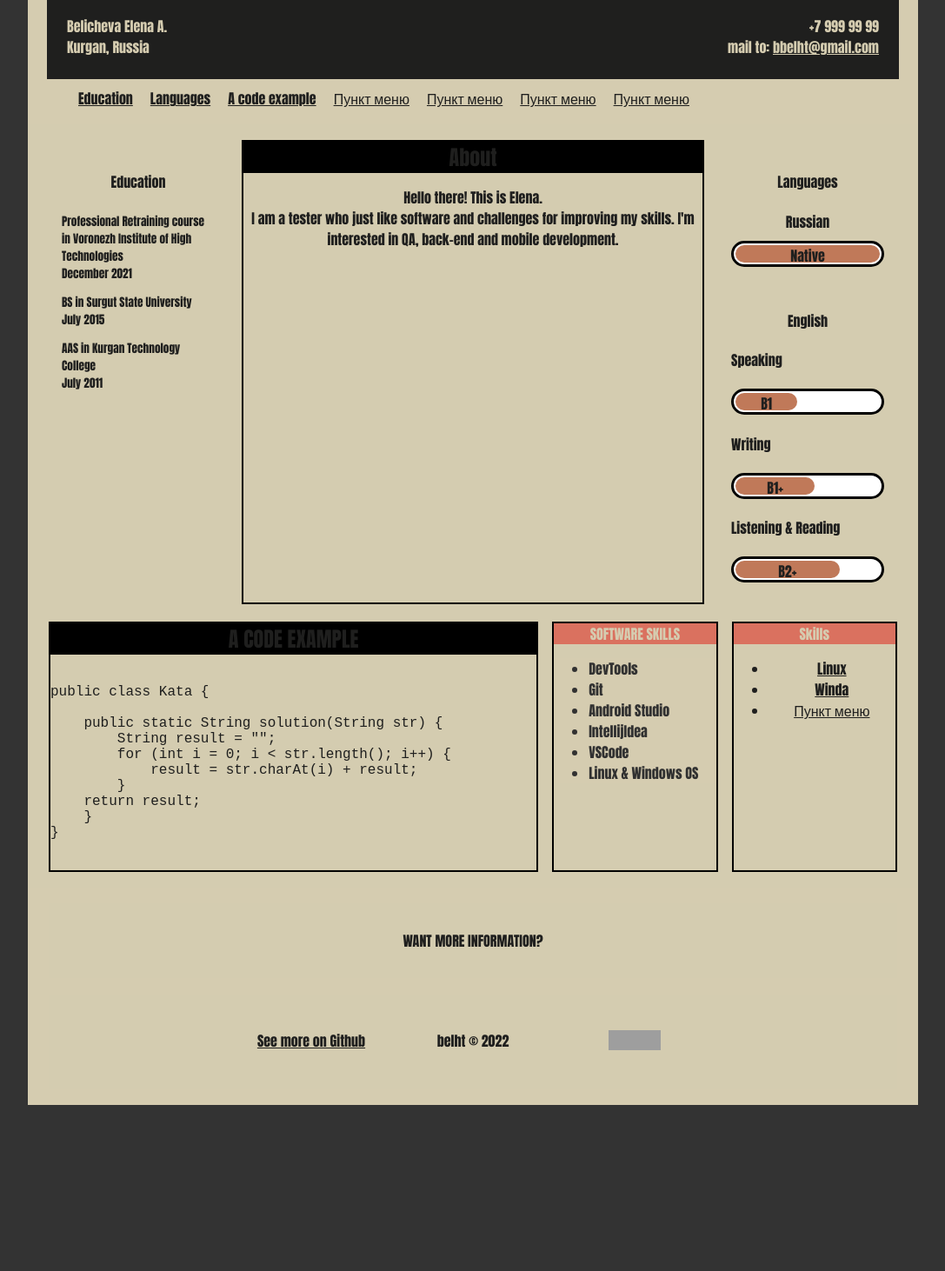
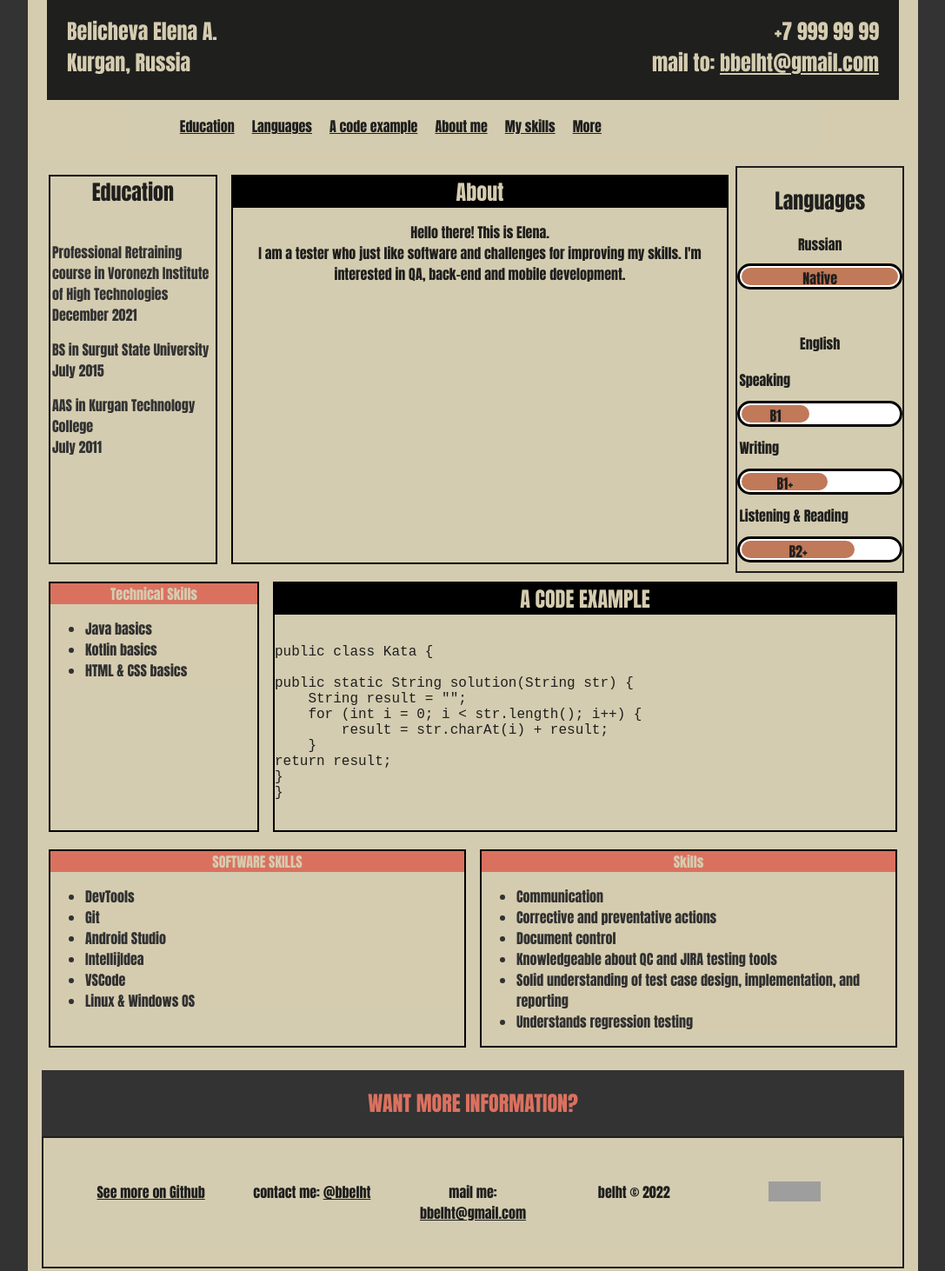
Before and after one commit to belht/rsschool-cv, a plain HTML site: page index.html in a window 1280 px wide. Shown: the part 279-1741 px from the top of the page at 87% size, without its empty margins (96-1183 px from the left). Before the commit the page ends 1550 px from the top, so only its background shows below. Drawn offline with Linux system fonts and the light colour scheme; grey boxes are pictures that could not be loaded.

Commit message:
docs: upd html

```diff
--- a/index.html
+++ b/index.html
@@ -62,50 +62,41 @@
 
               <div class="row" style="background-color: rgb(31, 31, 30); margin: 3px 14px 0px 14px">
                 <div class="column" style="background-color: rgb(31, 31, 30)">
-                    <h4 style="text-align:left; margin: 0">
-
-                            Belicheva Elena A.
-                                            <br>
+                    <h2 style="text-align:left; margin: 0">
+                            Belicheva Elena A.<br>
                                             Kurgan, Russia
 
-
-                    </h4>
+                    </h2>
             </div>
                 <div class="column" style="background-color: rgb(31, 31, 30)">
-                    <h4 style="text-align:right; margin: 0">
-
+                    <h2 style="text-align:right; margin: 0">
                             +7 999 99 99
                             <br>
                             mail to: <a style="color:#D4CCB0" href="mailto:ask@htmlbook.ru?subject=Questions on the CV">bbelht@gmail.com</a>
-
-                    </h4>
-
+                    </h2>
                 </div>
               </div>
 
-              <nav>
-                <ul class="ul" style="">
+            <nav id="main">
+                <ul class="ul, row">
                     <li style="margin:10px 10px 10px 10px"><a href="#education">Education</a></li>
                     <li style="margin:10px 10px 10px 10px"><a href="#lang">Languages</a></li>
                     <li style="margin:10px 10px 10px 10px"><a href="#code">A code example</a></li>
-                    <li style="margin:10px 10px 10px 10px"><a href="">Пункт меню</a></li>
-                    <li style="margin:10px 10px 10px 10px"><a href="">Пункт меню</a></li>
-                    <li style="margin:10px 10px 10px 10px"><a href="">Пункт меню</a></li>
-                    <li style="margin:10px 10px 10px 10px"><a href="">Пункт меню</a></li>
+                    <li style="margin:10px 10px 10px 10px"><a href="#about">About me</a></li>
+                    <li style="margin:10px 10px 10px 10px"><a href="#skills">My skills</a></li>
+                    <li style="margin:10px 10px 10px 10px"><a href="#more">More</a></li>
                     </ul>
               </nav>
-
         </header>
 
-        <main>
+        <main id="main">
 
-            <div id="main">
                 <div class="row">
 
                     <!-- Edu -->
-                    <div class="column">
-                        <h4 style="color:#1F1F1E"><a name="education"></a>Education</h4>
-                        <h5 style="text-align: left;">
+                    <div class="column" style="border: 2px solid black; background: none; padding: 0">
+                        <h2 style="margin: 0; padding: 0; color:#1F1F1E"><a name="education"></a>Education</h2>
+                        <h4 style="text-align: left; color:#333; padding: 2px;">
                             <p>
                                 Professional Retraining course in Voronezh Institute of High Technologies
                                     <br>
@@ -124,36 +115,36 @@
                                 <br>
                                 July 2011
                             </p>
-                        </h5>
+                        </h4>
                     </div>
                     <!-- End Edu -->
 
                     <!-- About -->
                     <div class="merge3" style="border: 2px solid black; background: none; padding: 0">
-                        <h2 style="background-color: black; margin: 0; padding: 0">About</h2>
+                        <h2 style="background-color: black; margin: 0; padding: 0"><a name="about"></a>About</h2>
 
                         <p>Hello there! This is Elena. <br> I am a tester who just like software and challenges for improving my skills. I'm interested in QA, back-end and mobile development.</p>
                     </div>
 
-                    <div class="column"><h4 style="color:#1F1F1E">
-                        <a name="lang"></a>Languages</h4>
+                    <div class="column" style="margin: 0; padding: 0; border: #1F1F1E solid 2px;"><h2 style="color:#1F1F1E">
+                        <a name="lang"></a>Languages</h2>
                         Russian <div class="progress"> <div class="progress__bar" style="width: 100%">Native</div></div>
                         <br>
                         <p>English</p>
 
 
 
-                        <h4 style="color:#1F1F1E; text-align:left" >Speaking</h4>
+                        <h4 style="color:#1F1F1E; text-align:left; padding: 2px; margin: 0" >Speaking</h4>
                         <div class="progress">
                             <div class="progress__bar" style="width: 43%">B1</div>
                           </div>
 
-                          <h4 style="color:#1F1F1E; text-align:left">Writing</h4>
+                          <h4 style="color:#1F1F1E; text-align:left; padding: 2px; margin: 0">Writing</h4>
                           <div class="progress">
                             <div class="progress__bar" style="width: 55%">B1+</div>
                           </div>
 
-                          <h4 style="color:#1F1F1E; text-align:left">Listening & Reading</h4>
+                          <h4 style="color:#1F1F1E; text-align:left; padding: 2px; margin: 0">Listening & Reading</h4>
                           <div class="progress">
                             <div class="progress__bar" style="width: 72%">B2+</div>
                           </div>
@@ -162,9 +153,20 @@
                     </div>
 
                           </div>
+                          <div class="row">
+                            <div class="column" style="border: 2px solid black; background: none; padding: 0">
+                                <h4 style="background-color: rgb(218, 113, 95); margin: 0; padding: 0"> <a name="skills"></a>    Technical Skills</h4>
+                                <ul style="background:rgb(213, 204, 176); text-align: left;
+                                color: rgb(49, 49, 49)">
+                                    <li>Java basics
+                                    </li>
+                                    <li>Kotlin basics</li>
+                                    <li>HTML & CSS basics</li>
 
-                          <div class="row">
+                                    </ul>
+                                </div>
                           <div class="merge3" style="border: 2px solid black; background: none; padding: 0">
+
                             <h2 style="background-color: black; margin: 0; padding: 0"><a name="code"></a>A CODE EXAMPLE</h2>
                             <pre style="text-align: left"><code>
 public class Kata {
@@ -178,7 +180,12 @@ public class Kata {
 }
 }
                             </code></pre>
-                            </div>
+                        </div> </div>
+
+
+
+                          <div class="row">
+
 
                             <div class="column" style="border: 2px solid black; background: none; padding: 0">
                                 <h4 style="background-color: rgb(218, 113, 95); margin: 0; padding: 0">SOFTWARE SKILLS</h4>
@@ -195,34 +202,43 @@ public class Kata {
 
                             <div class="column" style="border: 2px solid black; background: none; padding: 0">
                                 <h4 style="background-color: rgb(218, 113, 95); margin: 0; padding: 0">Skills</h4>
-                                <ul>
-                                    <li><a href="">Linux</a></li>
-                                    <li><a href="">Winda</a></li>
-                                    <li><a href="">Пункт меню</a></li>
+                                <ul style="background:rgb(213, 204, 176); text-align: left;
+                                color: rgb(49, 49, 49)">
+                                    <li>Communication
+                                    </li>
+                                    <li>Corrective and preventative actions</li>
+                                    <li>Document control</li>
+                                    <li>Knowledgeable about QC and JIRA testing tools</li>
+                                    <li>Solid understanding of test case design, implementation, and reporting</li>
+                                    <li>Understands regression testing</li>
                                     </ul>
                                 </div>
-                                  </div>
+
+
+
         </main>
 
       <footer id="main" style="background: rgb(213,204,176)">
           <div class="row">
-            <div class="column">
-              <p>
-                WANT MORE INFORMATION?
-              </p>
+            <div class="column" style="background-color: #333; margin: 0; padding: 0">
+
+                <h2 style="color: rgb(218, 113, 95)"> <a name="more"></a>WANT MORE INFORMATION?</h2>
+
             </div>
           </div>
-          <div class="row">
+          <div class="row" style="border:#1F1F1E 2px solid">
             <div class="column">
             <div class="row">
-                <div class="column"></div>
                 <div class="column"><a href="https://github.com/belht">See more on Github </a></div>
+                <div class="column">contact me: <a href="https://t.me/bbelht">@bbelht</a></div>
+
+                <div class="column">mail me: <a href="mailto:ask@htmlbook.ru?subject=Questions on the CV">bbelht@gmail.com</a></div>
                 <div class="column">belht &copy; 2022</div>
                 <div class="column">
                     <a href="https://rs.school/js-stage0/">
                     <img src="https://rs.school/images/rs_school_js.svg" alt="RS School's logo" width="60" height="23"></a>
-                </div>
-                <div class="column"></div>
+                </div></div>
+
             </div>
             </div>
           </div>
--- a/style.css
+++ b/style.css
@@ -7,7 +7,14 @@
     margin: 0 0 0 1%;
    }
    h1 {
-    font-size: 2,5rem;
+    font-size: 2em;
+    font-family: Impact, 'Haettenschweiler', 'Arial Narrow Bold', sans-serif ;
+    font-weight: 150;
+    font-stretch: normal;
+    color:rgb(213, 204, 176);
+  }
+  h2 {
+    font-size: 1.5rem;
     font-family: Impact, 'Haettenschweiler', 'Arial Narrow Bold', sans-serif ;
     font-weight: 150;
     font-stretch: normal;
@@ -23,6 +30,6 @@
     display: inline-flex;
     list-style: none;
     margin: 0;
-    padding-left: 30;
+    padding-left: 50;
   }
   .a {text-decoration: none; }
```
Lines whose indentation alone changed are shown as unchanged.
